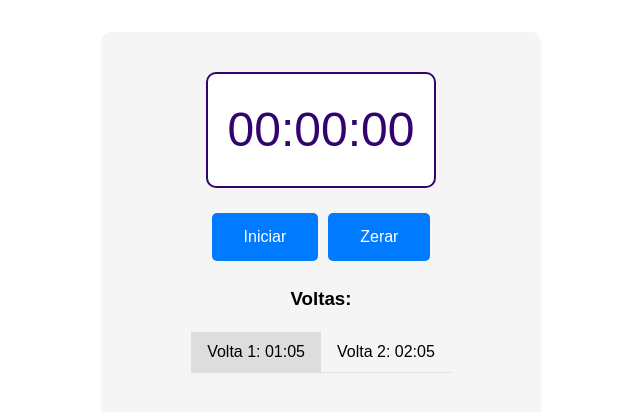
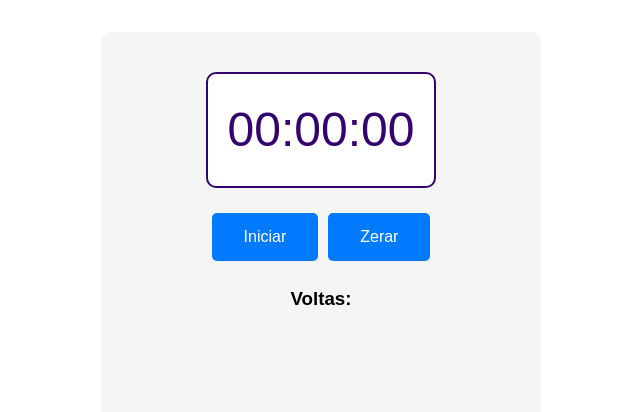
Before and after one commit to ederhscc/cronometro-react, a React (Vite) app: page / in a window 1280 px wide. Shown: the top 412 px of the page, without its empty margins (319-959 px from the left). Built offline with nearby package versions, Linux system fonts and the light colour scheme.

Commit message:
added lap functions

```diff
--- a/src/components/LapList.jsx
+++ b/src/components/LapList.jsx
@@ -1,15 +1,18 @@
-import React from 'react'
+import React from "react";
 
-const LapList = () => {
+const LapList = ({ laps }) => {
   return (
-    <div className='timer-laps'>
-        <h3>Voltas:</h3>
-        <ul>
-            <li>Volta 1: 01:05</li>
-            <li>Volta 2: 02:05</li>
-        </ul>
+    <div className="timer-laps">
+      <h3>Voltas:</h3>
+      <ul>
+        {laps.map((lap, index) => (
+          <li key={index}>
+            Volta {index + 1}:{lap}
+          </li>
+        ))}
+      </ul>
     </div>
-  )
-}
+  );
+};
 
-export default LapList
+export default LapList;
--- a/src/components/Timer.jsx
+++ b/src/components/Timer.jsx
@@ -63,7 +63,7 @@ const Timer = () => {
         onStop={() => setTimerOn(false)}
         onLap={addLap}
       />
-      <LapList />
+      <LapList laps={laps} />
     </div>
   );
 };
```
